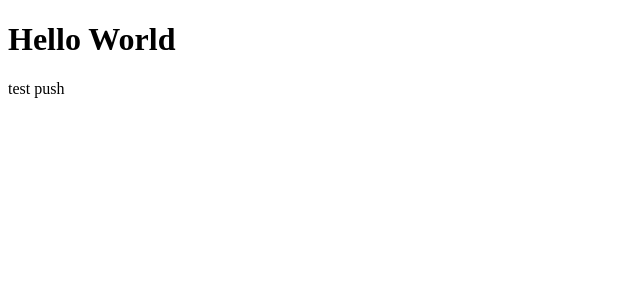
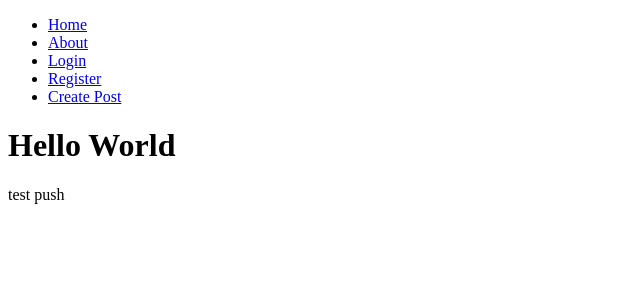
Before and after one commit to JuanPablo2655/3155_Final, a Flask app: page / in a window 1280 px wide. Shown: the top 300 px of the page, without its empty margins (0-640 px from the left). Run offline with Flask 2, Linux system fonts and the light colour scheme.

Commit message:
raw navbar added

```diff
--- a/templates/_base.html
+++ b/templates/_base.html
@@ -7,6 +7,15 @@
 		<title>{% block title %}{% endblock %}</title>
 	</head>
 	<body>
+		<nav>
+            <ul>
+                <li><a href="index.html">Home</a></li>
+                <li><a href="about.html">About</a></li>
+                <li><a href="login.html">Login</a></li>
+                <li><a href="register.html">Register</a></li>
+				<li><a href="create.html">Create Post</a></li>
+            </ul>
+        </nav>
 		{% block body %}{% endblock %}
 	</body>
 </html>
```
